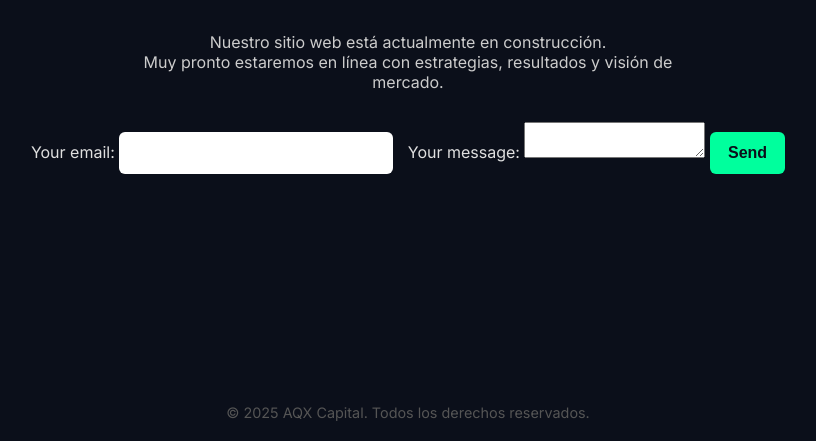
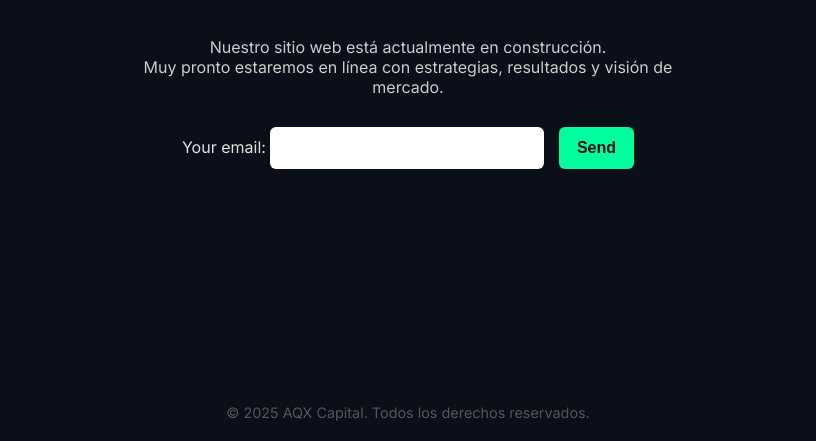
Before and after one commit to vxstein/vercel, a plain HTML site: page index.html in a window 1280 px wide. Shown: the part 359-800 px from the top of the page, without its empty margins (232-1048 px from the left). Drawn offline with Linux system fonts and the light colour scheme.

Commit message:
Update index.html

```diff
--- a/index.html
+++ b/index.html
@@ -93,10 +93,6 @@
     Your email:
     <input type="email" name="email">
   </label>
-  <label>
-    Your message:
-    <textarea name="message"></textarea>
-  </label>
   <!-- your other form fields go here -->
   <button type="submit">Send</button>
 </form>
```
